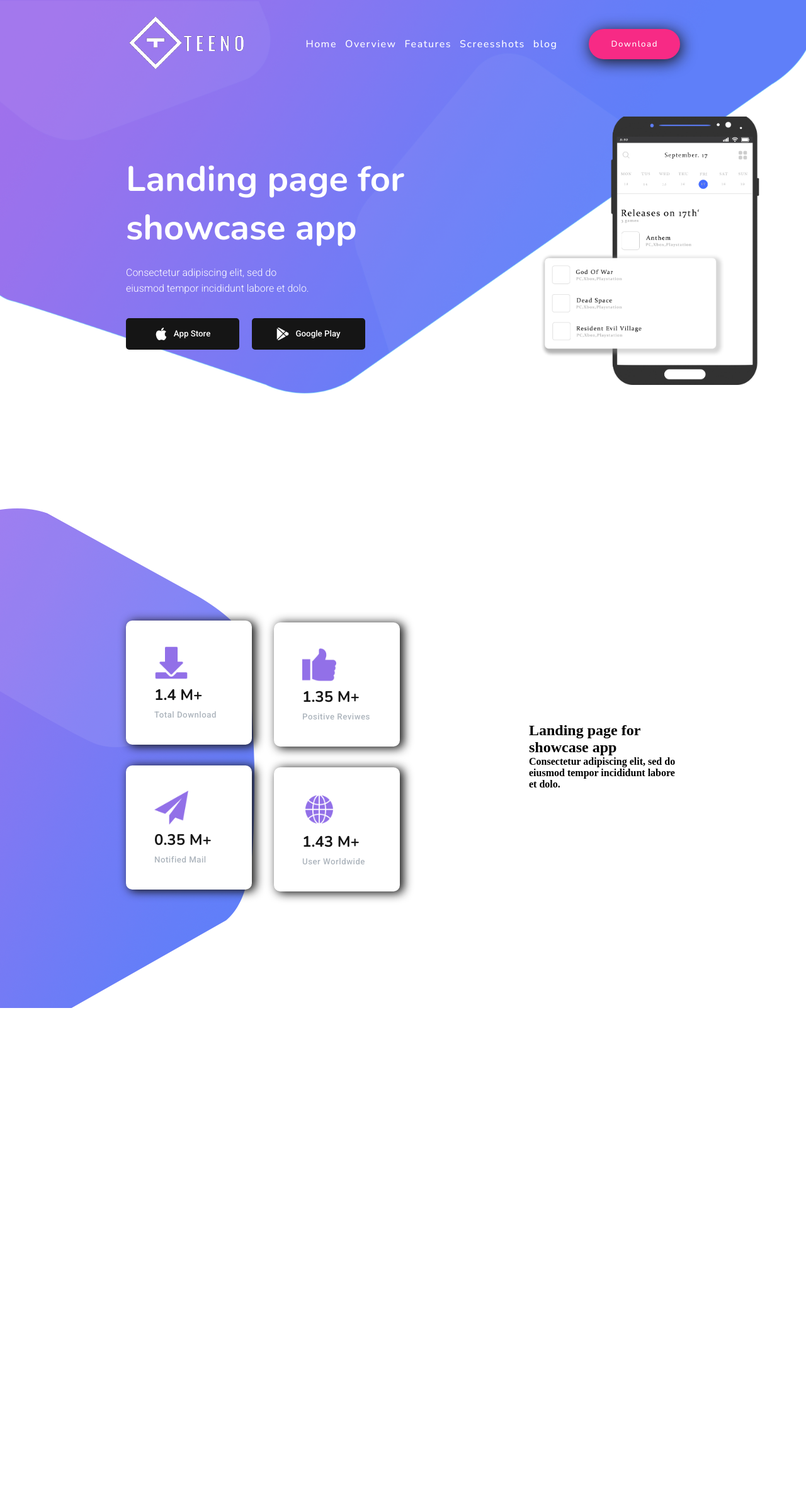
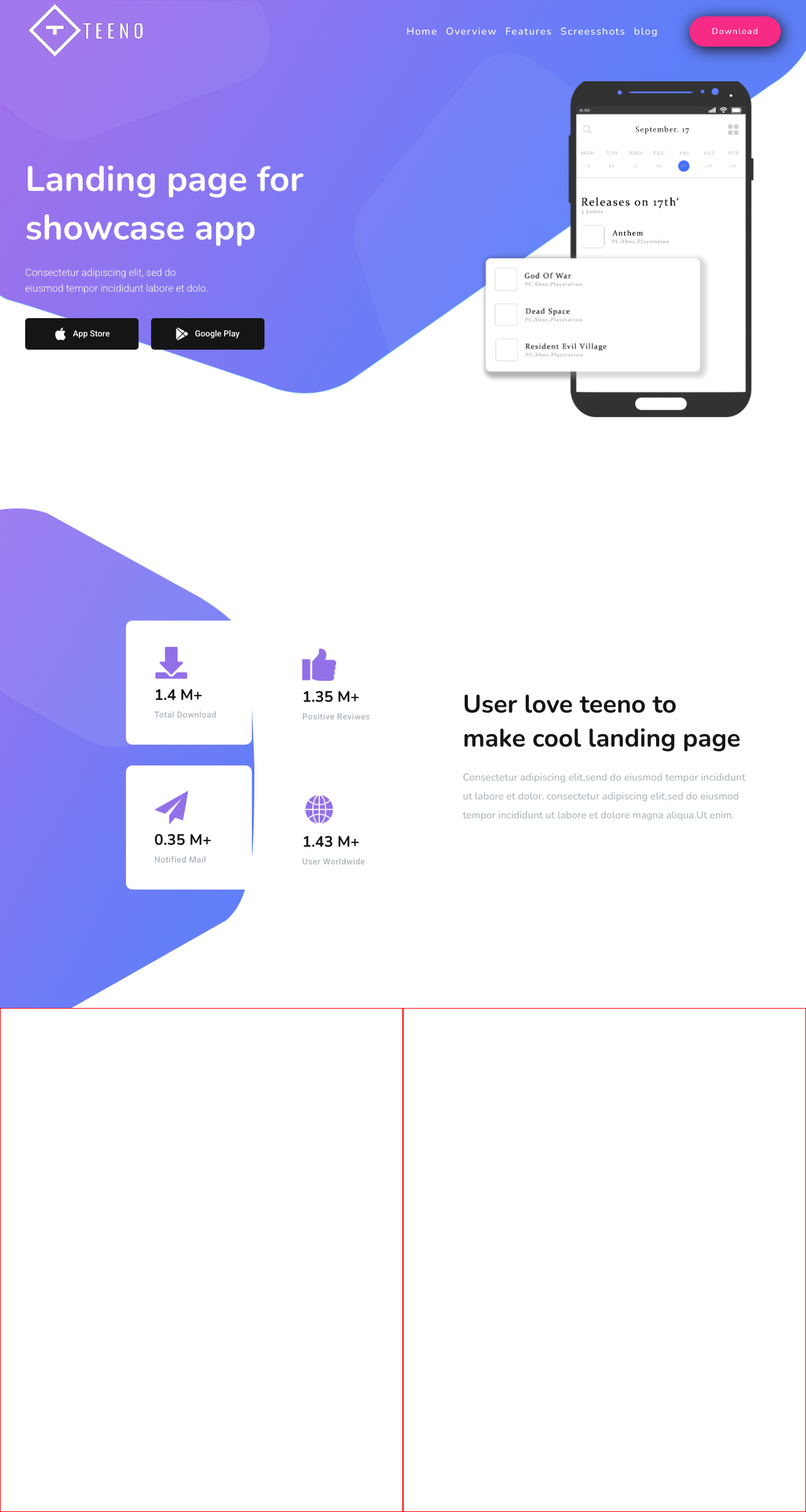
Before and after one commit to Ezequiel144/Landing-Pages-App, a React (Vite) app: page / in a window 1280 px wide. Shown: the whole page at 63% size. Before the commit the page ends 1600 px from the top, so only its background shows below. Built offline with nearby package versions, Linux system fonts and the light colour scheme.

Commit message:
estructurando el html y css

```diff
--- a/src/components/Cuadro/Cuadro.module.css
+++ b/src/components/Cuadro/Cuadro.module.css
@@ -8,12 +8,7 @@
     align-items: left;
     row-gap: 8px;
     border-radius: 10px;
-    box-shadow: 5px 2px 15px 1px var(--var-color-three);
-}
-
-.contentInfo:hover{
-    transition: 0.5s all;
-    box-shadow: 5px 2px 15px 1px var(--var-color-two);
+    /* box-shadow: 5px 2px 15px 1px var(--var-color-three); */
 }
 
 .image{
--- a/src/components/Header/Header.jsx
+++ b/src/components/Header/Header.jsx
@@ -4,6 +4,7 @@ import logo from '../../assets/img/logo.png';
 export default function Header(){
     return(
         <header className={headerStyle.header}>
+            <div className={headerStyle.contentAll}>
                 <div className={headerStyle.contentLogo}>
                     <img className={headerStyle.logo} src={logo} alt="logo" />
                 </div>
@@ -21,6 +22,7 @@ export default function Header(){
                         <button className={headerStyle.button}>Download</button>
                     </div>
                 </div>
+            </div>
         </header>
     )
 }
--- a/src/components/Header/Header.module.css
+++ b/src/components/Header/Header.module.css
@@ -5,10 +5,18 @@
     height: 100px;
     background-color: transparent;
     width: 100%;
-    padding: 70px 200px;
     position: absolute;
     top: 0;
     left: 0;
+}
+
+.contentAll{
+    display: flex;
+    align-items: center;
+    justify-content: space-between;
+    margin: auto;
+    width: 1250px;
+    padding: 0 25px;
 }
 
 .contentLogo{
--- /dev/null
+++ b/src/sections/SectionThree/SectionThree.jsx
@@ -0,0 +1,14 @@
+import sectionThreeStyle from './SectionThree.module.css'
+
+export default function SectionThree(){
+    return(
+        <div className={sectionThreeStyle.contentPagesMainThree}>
+            <section className={sectionThreeStyle.sectionOne}>
+
+            </section>
+            <section className={sectionThreeStyle.sectionTwo}>
+
+            </section>
+        </div>
+    )
+}
--- /dev/null
+++ b/src/sections/SectionThree/SectionThree.module.css
@@ -0,0 +1,15 @@
+.sectionOne,.sectionTwo{
+    width: 50%;
+    height: 100%;
+    display: flex;
+    align-items: center;
+    padding: 0 200px;
+    border: 1px solid red;
+}
+
+.contentPagesMainThree{
+    background-color: transparent;
+    width: 100%;
+    height: 100vh;
+    display: flex;
+}
--- a/src/sections/SectionTwo/Section.module.css
+++ b/src/sections/SectionTwo/Section.module.css
@@ -28,3 +28,24 @@
     flex-direction: column;
     justify-content: center;
 }
+
+.contentText{
+    width: 450px;
+    display: flex;
+    flex-direction: column;
+    row-gap: 20px;
+}
+
+.titleTwo{
+    font-family: var(--var-primary);
+    color: var(--var-color-three);
+    font-size: 2.5rem;
+    font-weight: 700;
+}
+
+.subtitleTwo{
+    color: var(--var-color-four);
+    font-family: var(--var-primary);
+    font-weight: 500;
+    line-height: 30px;
+}
--- a/src/sections/SectionTwo/SectionTwo.jsx
+++ b/src/sections/SectionTwo/SectionTwo.jsx
@@ -23,8 +23,14 @@ export default function SectionTwo(){
                     </article>
                 </section>
                 <section className={sectionTwoStyle.sectionTwo}>
-                    <h1 className={sectionTwoStyle.titleTwo}>Landing page for showcase app</h1>
-                    <h4 className={sectionTwoStyle.subtitleTwo}>Consectetur adipiscing elit, sed do eiusmod tempor incididunt labore et dolo.</h4>
+                    <article className={sectionTwoStyle.contentText}>
+                        <h1 className={sectionTwoStyle.titleTwo}>User love teeno to make cool landing page</h1>
+                        <h4 className={sectionTwoStyle.subtitleTwo}>
+                            Consectetur adipiscing elit,send do eiusmod tempor incididunt ut labore et dolor.
+                            consectetur adipiscing elit,sed do eiusmod tempor incididunt ut labore et dolore
+                            magna aliqua.Ut enim.
+                        </h4>
+                    </article>
                 </section>
         </div>
     )
--- a/src/views/PagesMain/PagesMain.jsx
+++ b/src/views/PagesMain/PagesMain.jsx
@@ -4,13 +4,14 @@ import Button from '../../components/Button/Button';
 import imagenGoogle from '../../assets/icons/google-play.png'
 import imagenApp from '../../assets/icons/logotipo-de-apple.png'
 import SectionTwo from '../../sections/SectionTwo/SectionTwo';
+import SectionThree from '../../sections/SectionThree/SectionThree';
 
 
 export default function PagesMain(){
     return(
         <>
             <div className={pagesMainStyle.contentPagesMain}>
-                <section className={pagesMainStyle.sectionOne}>
+                {/* <section className={pagesMainStyle.sectionOne}> */}
                     <article className={pagesMainStyle.contentText}>
                         <h1 className={pagesMainStyle.title}>Landing page for showcase app</h1>
                         <h4 className={pagesMainStyle.subtitle}>Consectetur adipiscing elit, sed do eiusmod tempor incididunt labore et dolo.</h4>
@@ -19,12 +20,13 @@ export default function PagesMain(){
                             <Button title={"Google Play"} image={imagenGoogle}/>
                         </article>
                     </article>
-                </section >
+                {/* </section > */}
                 <section className={pagesMainStyle.sectionTwo}>
                     <img className={pagesMainStyle.imageCelu} src={imgCeluMain} alt="imgenCelular"/>
                 </section>
             </div>
             <SectionTwo />
+            <SectionThree />
         </>
     )
 }
--- a/src/views/PagesMain/PagesMain.module.css
+++ b/src/views/PagesMain/PagesMain.module.css
@@ -6,24 +6,29 @@
     width: 100%;
     height: 100vh;
     display: flex;
-    margin: auto;
+    align-items: center;
+    justify-content: center;
+    gap: 0 250px;
 }
 
-.sectionOne,.sectionTwo{
+/* .sectionOne,.sectionTwo{
     width: 50%;
     height: 100%;
     display: flex;
     align-items: center;
     padding: 0 200px;
-    /* border: 1px solid red; */
+    margin: auto;
+} */
+
+.sectionTwo{
 }
 
 .contentText{
     color: var(--var-color-one);
     font-family: var(--var-primary);
-/*     border: 1px solid rebeccapurple; */
     display: flex;
     flex-direction: column;
+    justify-content: center;
     row-gap: 20px;
 }
 
@@ -51,3 +56,12 @@
     width: 380px;
     padding-top: 15px;
 }
+
+@media (max-width: 1250px) {
+    .contentPagesMain{
+        flex-direction: column;
+    }
+    .sectionOne,.sectionTwo{
+
+    }
+}
```
Lines whose indentation alone changed are shown as unchanged.
